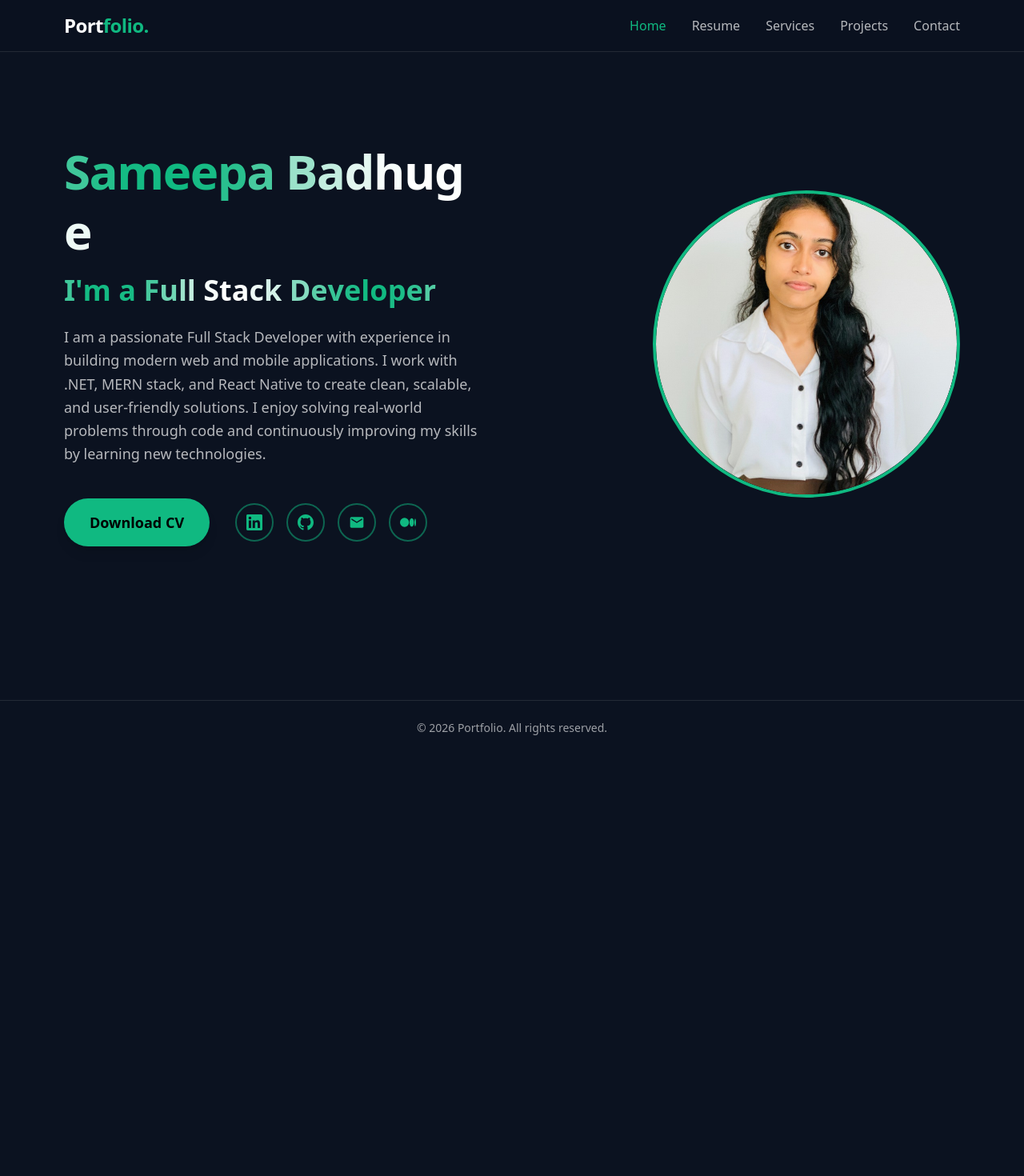
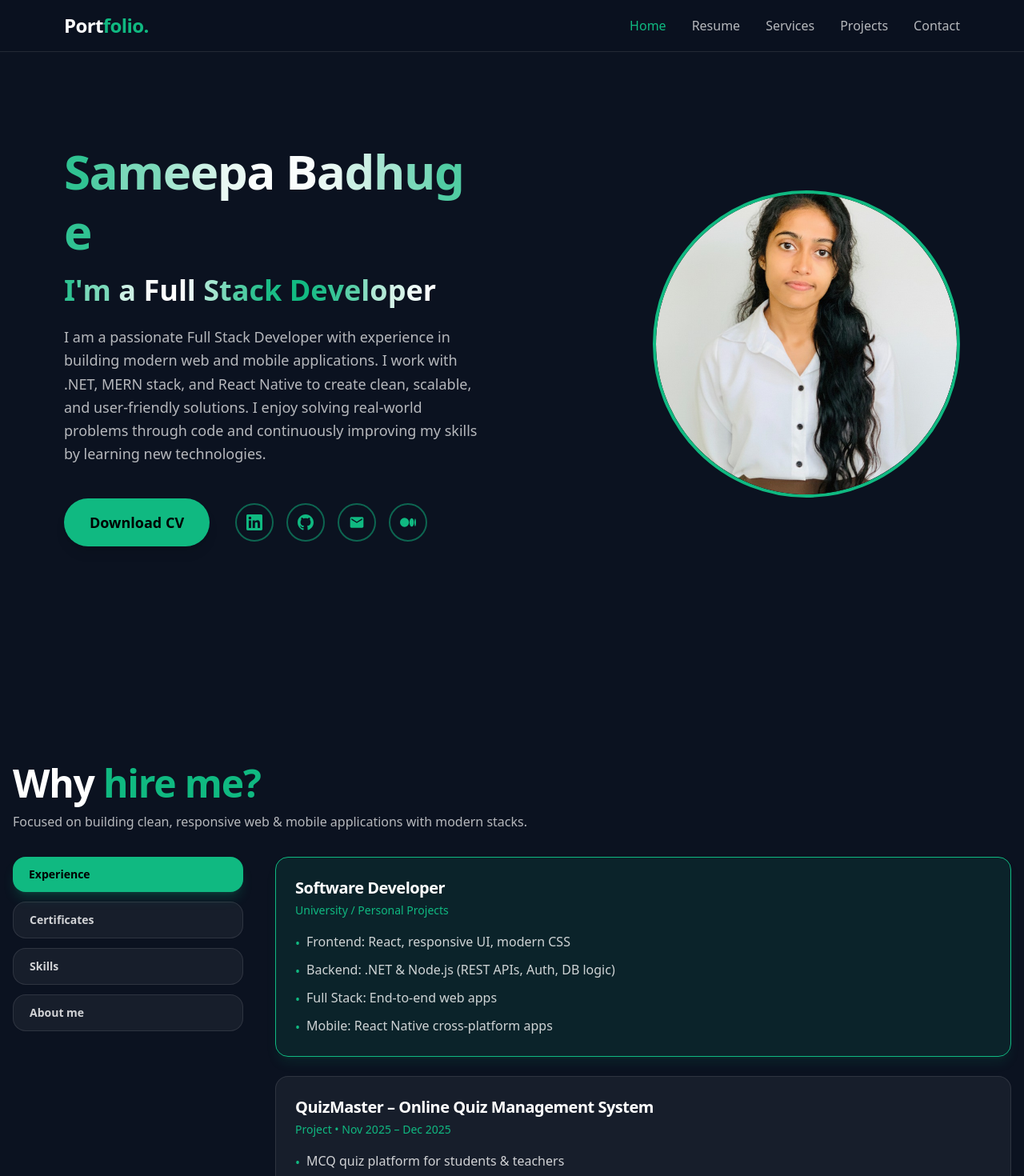
Before and after one commit to sameepabadhuge/react-portfolio, a React (Vite) app: page / in a window 1280 px wide. Shown: the top 1470 px of the page at 80% size. Before the commit the page ends 944 px from the top, so only its background shows below. Built offline with nearby package versions, Linux system fonts and the light colour scheme.

Commit message:
add scroll feature

```diff
--- a/package.json
+++ b/package.json
@@ -11,6 +11,7 @@
   },
   "dependencies": {
     "@emailjs/browser": "^4.4.1",
+    "framer-motion": "^12.26.2",
     "react": "^19.2.0",
     "react-dom": "^19.2.0",
     "react-router-dom": "^7.12.0"
--- /dev/null
+++ b/src/components/Footer.jsx
@@ -0,0 +1 @@
+// Footer removed as per user request.
--- a/src/pages/Home.jsx
+++ b/src/pages/Home.jsx
@@ -1,4 +1,9 @@
 import sithuImage from '../assests/sithu.jpeg';
+import Resume from './About';
+import Portfolio from './Portfolio';
+import Contact from './Contact';
+import { motion } from 'framer-motion';
+
 
 export default function Home() {
   const socialLinks = [
@@ -9,7 +14,15 @@ export default function Home() {
   ];
 
   return (
-    <div className="mx-auto grid min-h-[calc(100vh-80px)] max-w-6xl items-center gap-14 px-4 py-16 sm:py-24 md:grid-cols-2 md:gap-20 md:py-28">
+    <div className="bg-[#0B1220]">
+      {/* Home Section */}
+      <section id="home">
+        <motion.div
+          initial={{ opacity: 0, y: 40 }}
+          animate={{ opacity: 1, y: 0 }}
+          transition={{ duration: 0.8, ease: 'easeOut' }}
+          className="mx-auto grid min-h-[calc(100vh-80px)] max-w-6xl items-center gap-14 px-4 py-16 sm:py-24 md:grid-cols-2 md:gap-20 md:py-28"
+        >
           {/* Left Content */}
           <div className="space-y-6">
             <div>
@@ -63,6 +76,25 @@ export default function Home() {
               </div>
             </div>
           </div>
+        </motion.div>
+      </section>
+
+      {/* About Section */}
+      <section id="about" className="min-h-screen scroll-mt-24 pt-20 pb-20">
+        <Resume />
+      </section>
+
+      {/* Portfolio Section */}
+      <section id="portfolio" className="min-h-screen scroll-mt-24 pt-20 pb-20">
+        <Portfolio />
+      </section>
+
+      {/* Contact Section */}
+      <section id="contact" className="min-h-screen scroll-mt-24 pt-20 pb-20">
+        <Contact />
+      </section>
+
+
     </div>
   );
 }
```
Also changed, not shown: 1 other file (tests, documents, lock files or other folders). Lines whose indentation alone changed are shown as unchanged.
